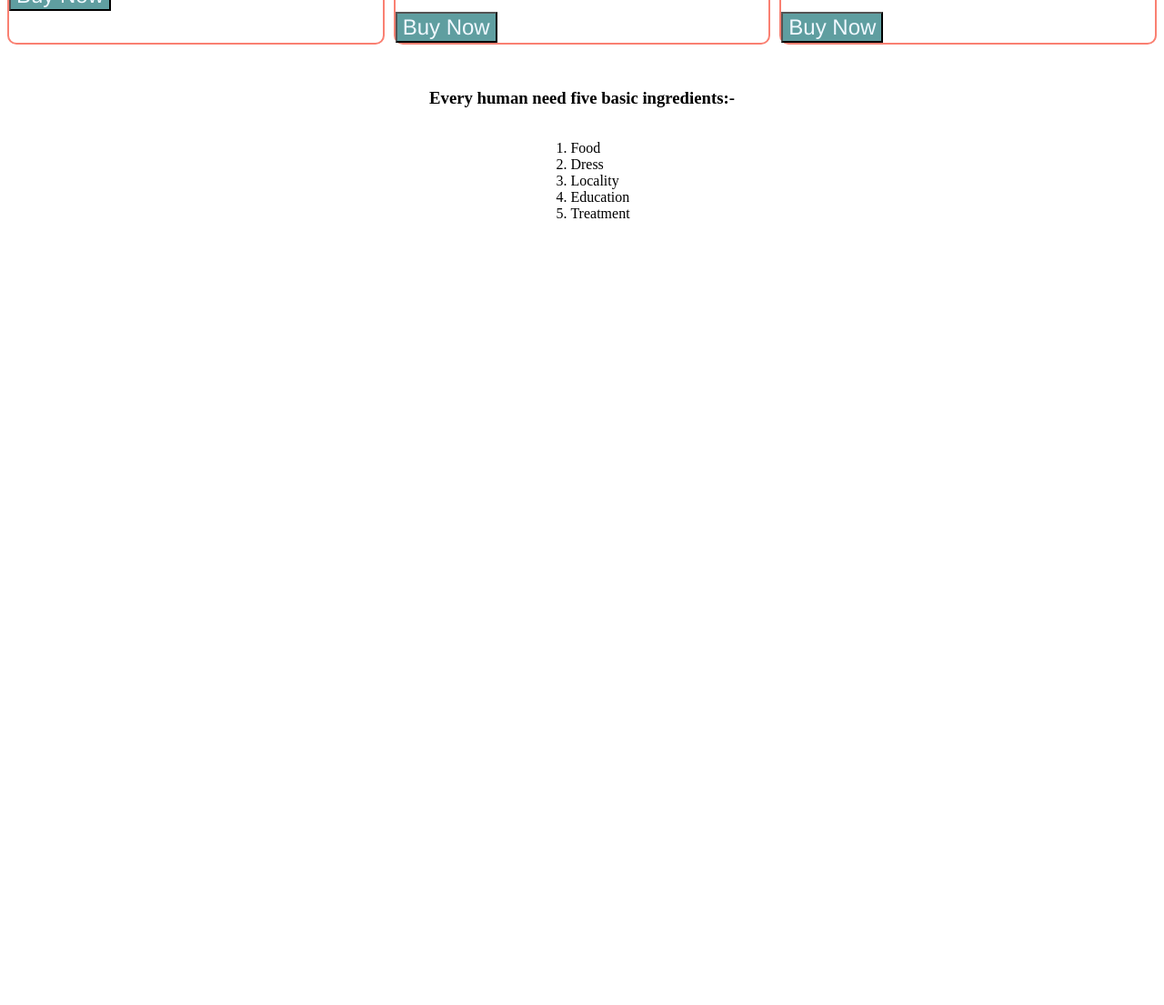
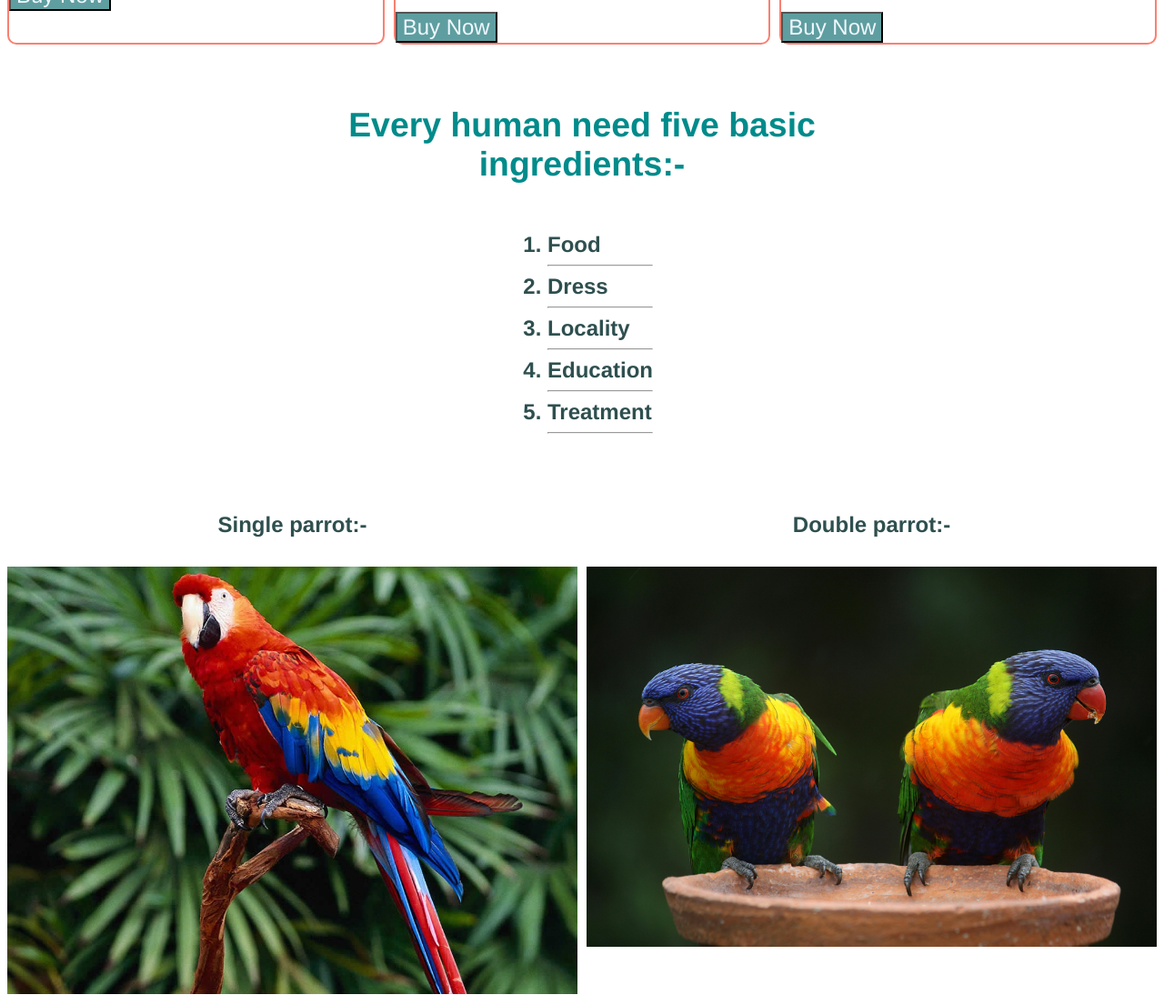
Before and after one commit to tuhinkhondokar/flexbox-and-grid, a plain HTML site: page index.html in a window 1280 px wide. Shown: the part 2963-4068 px from the top of the page at 91% size. Before the commit the page ends 3231 px from the top, so only its background shows below. Drawn offline with Linux system fonts and the light colour scheme.

Commit message:
flex direction reverse cheack

```diff
--- a/index.css
+++ b/index.css
@@ -107,6 +107,10 @@ h1{
     justify-content: center;
     text-align: center;
     margin-top: 30px;
+    font-size: 32px;
+    color: darkcyan;
+    font-weight: bold;
+    font-family: 'Franklin Gothic Medium', 'Arial Narrow', Arial, sans-serif;
 }
 h3{
     display: flex;
@@ -116,6 +120,39 @@ h3{
 .order-baby{
     display: flex;
     justify-content: center;
+}
+ol > li{
+    color: darkslategray;
+    font-weight: bold;
+    font-size: 24px;
+    font-family: 'Franklin Gothic Medium', 'Arial Narrow', Arial, sans-serif;
+}
+.order-list{
+    margin-bottom: 30px;
+}
+.image-column{
+    display: flex;
+    gap: 10px;
+}
+.image-column img{
+    width: 100%;
+}
+.image-column div{
+    width: 50%;
+}
+h4{
+    color: darkslategray;
+    font-size: 24px;
+    font-weight: bold;
+    font-family: 'Franklin Gothic Medium', 'Arial Narrow', Arial, sans-serif;
+    text-align: center;
+}
+
+
+@media screen and (max-width:576px) {
+    .image-column{
+        flex-direction: column-reverse;
+    }
 }
 
 
--- a/index.html
+++ b/index.html
@@ -199,11 +199,26 @@
             <div class="order-baby">
             <ol>
             <li>Food</li>
+            <hr>
             <li>Dress</li>
+            <hr>
             <li>Locality</li>
+            <hr>
             <li>Education</li>
+            <hr>
             <li>Treatment</li>
+            <hr>
             </ol>
+            </div>
+        </div>
+        <div class="image-column">
+            <div>
+                <h4>Single parrot:-</h4>
+                <img src="home/F.jpg" alt="">
+            </div>
+            <div>
+                <h4>Double parrot:-</h4>
+                <img src="home/p4.jpg" alt="">
             </div>
         </div>
 </body>
```
